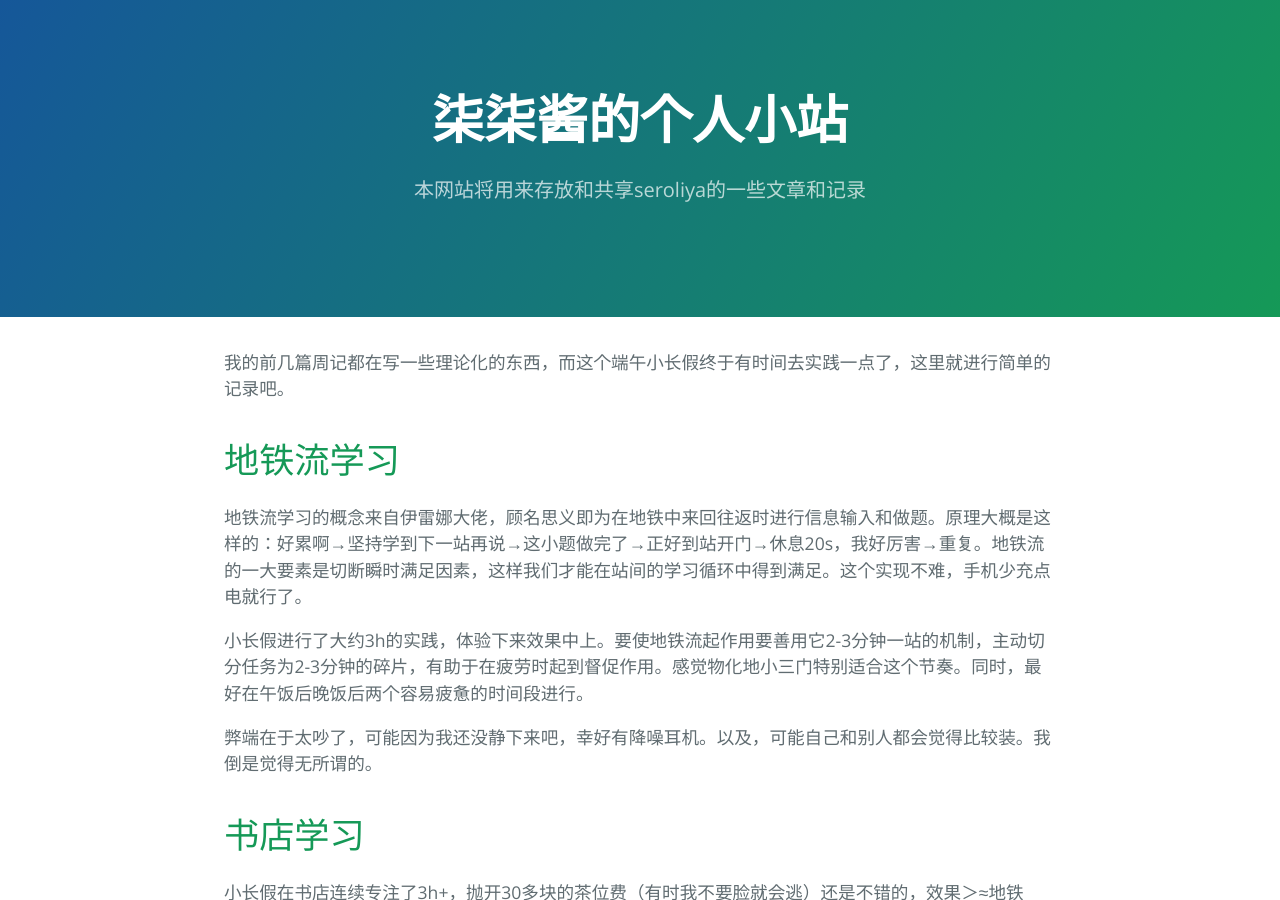
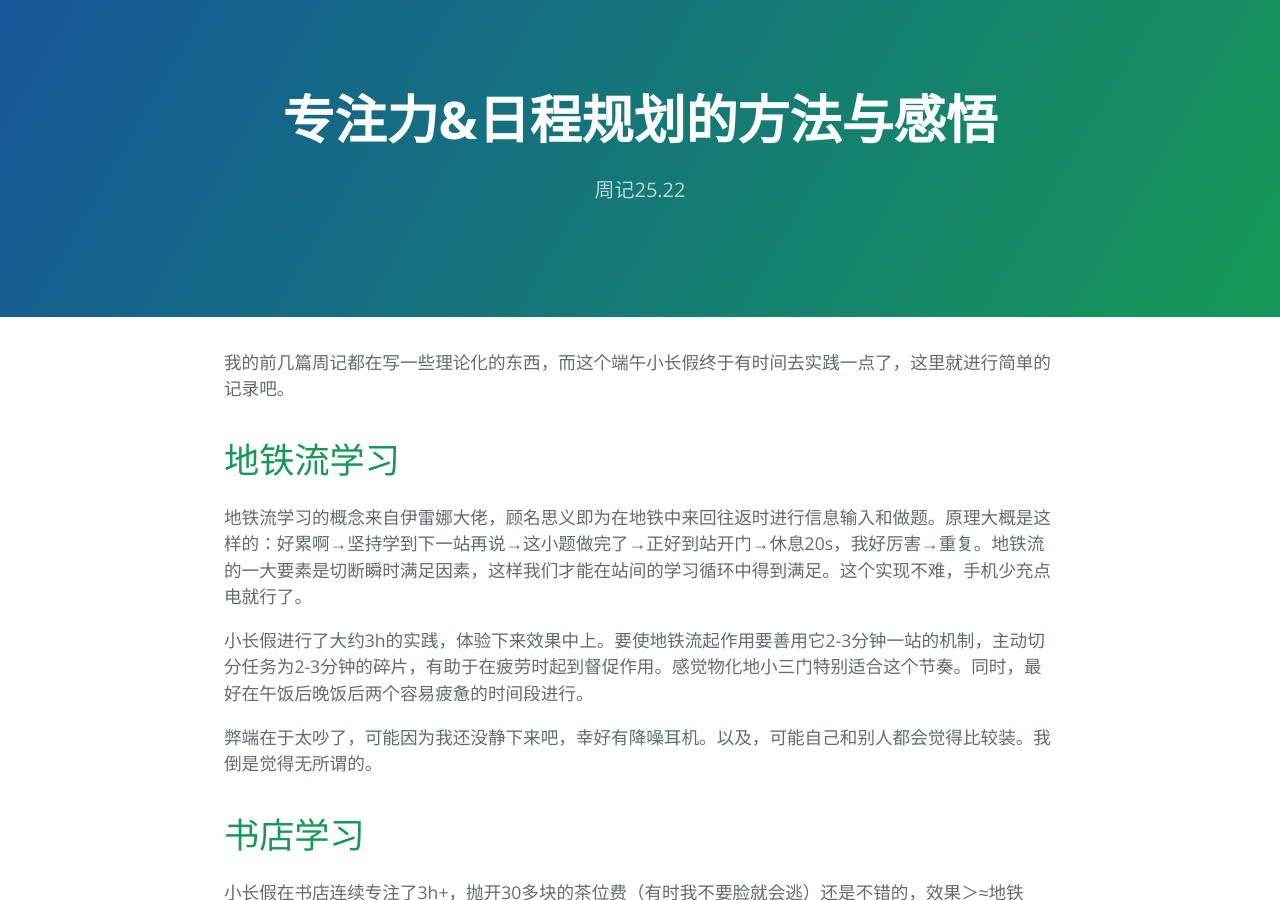
Before and after one commit to Seroliya/Seroliya.github.io, a Jekyll site: the page built from docs/周记25.22-专注力&日程规划的方法与感悟.md, in a window 1280 px wide and 900 px high. Built offline with Jekyll 4.4.1, drawn with Linux system fonts in a browser that asks for light colours; our own code applies the rules of GitHub Pages for plain Markdown files.

Commit message:
Update 周记25.22-专注力&日程规划的方法与感悟.md

```diff
--- a/docs/周记25.22-专注力&日程规划的方法与感悟.md
+++ b/docs/周记25.22-专注力&日程规划的方法与感悟.md
@@ -1,3 +1,8 @@
+---
+layout: default
+title: 专注力&日程规划的方法与感悟
+description: 周记25.22
+---
 我的前几篇周记都在写一些理论化的东西，而这个端午小长假终于有时间去实践一点了，这里就进行简单的记录吧。
 
 # 地铁流学习
```
